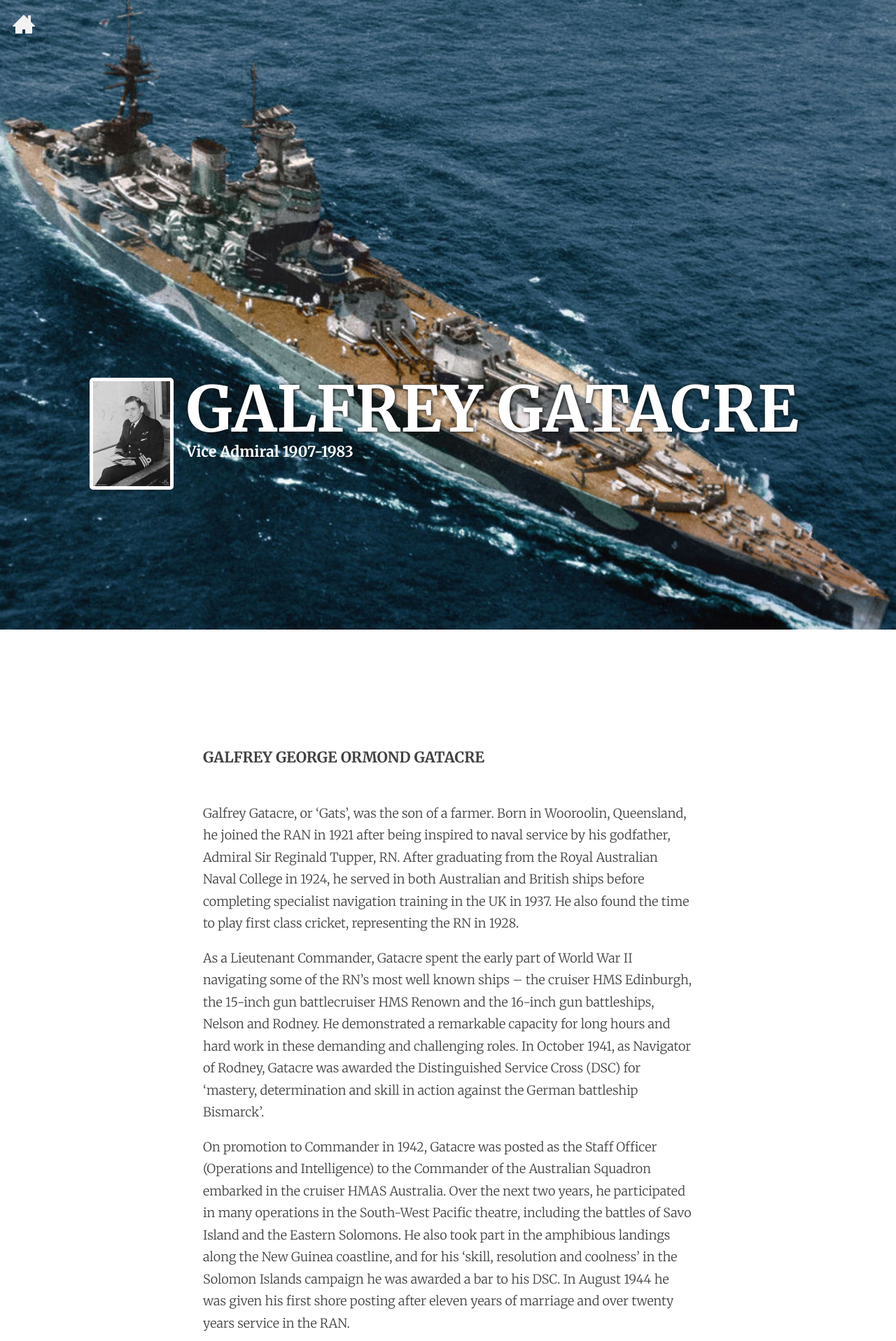
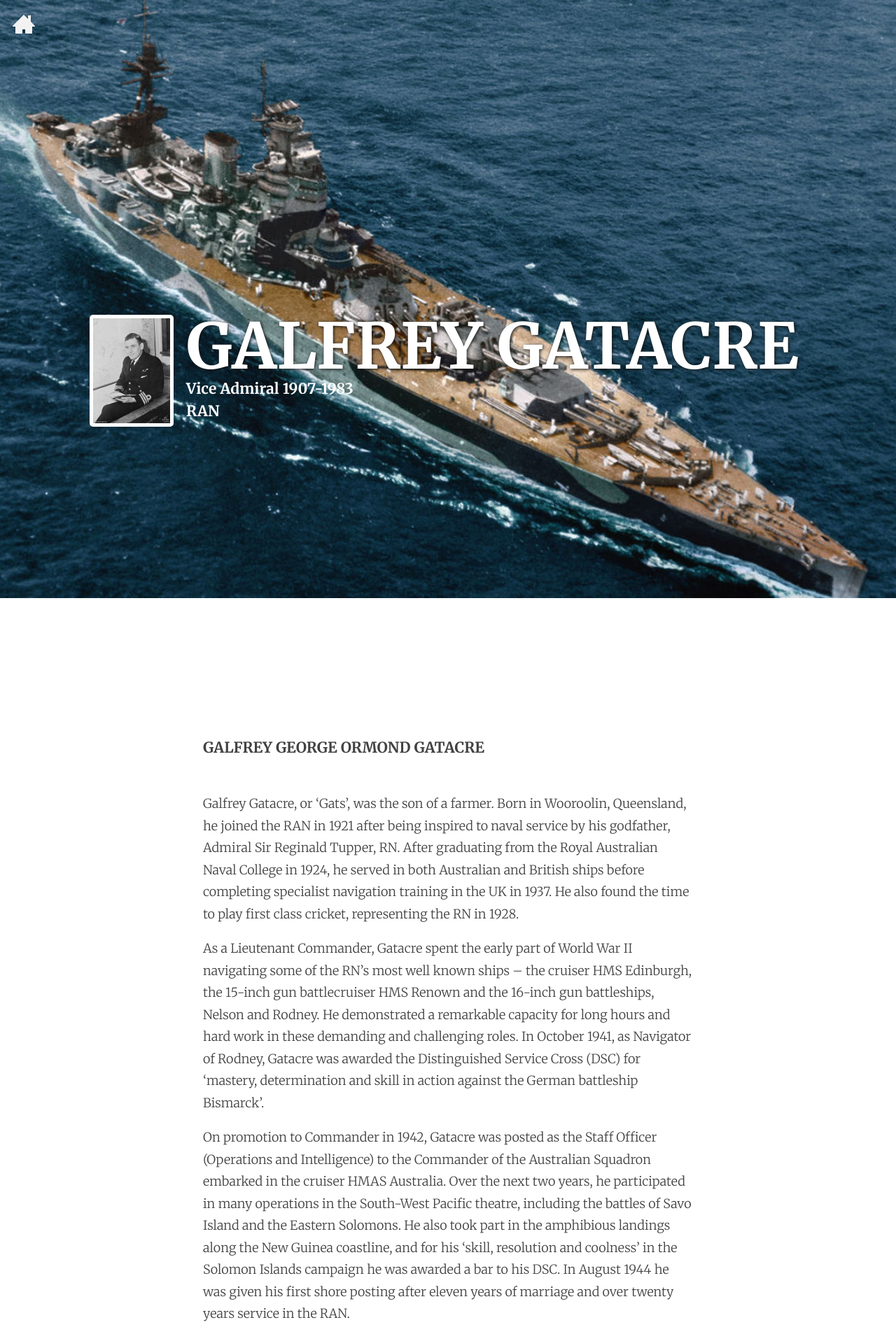
Before and after one commit to davekinkead/pwo-heritage, a Jekyll site: the page built from _people/galfrey-gatacre.md, in a window 1280 px wide. Shown: the top 1917 px of the page at 70% size. Built offline with Jekyll 4.4.1, drawn with Linux system fonts in a browser that asks for light colours.

Commit message:
Update people layout

```diff
--- a/_layouts/people.html
+++ b/_layouts/people.html
@@ -6,6 +6,7 @@ layout: default
   <img class="mugshot" src="{{ page.mugshot }}" alt="{{ page.name }}">
   <h1 class="title">{{ page.title }}</h1>
   <h3 class="subline">{{ page.rank }} {{ page.lived }}</h3>
+  <h3 class="subline">{{ page.postnominals }}</h3>
   <div class="ribbons">
   </div>
 </div>
--- a/css/main.scss
+++ b/css/main.scss
@@ -31,9 +31,8 @@ a:hover { color: darken($blue, 10); }
 
 .header {
 	color: white;
-	height: 100vh;
-	//@include linear-gradient(darken($blue, 25), $blue);
-	background: rgba(39,62,84,0.75) center center no-repeat;
+	height: 95vh;
+	background: rgba(39,62,84,0.5) center center no-repeat;
   background-size: cover;
 }
 
@@ -51,7 +50,7 @@ a:hover { color: darken($blue, 10); }
 	width: 80%; margin: auto;
 	position: relative;
 
-	top: -40vh;
+	top: -45vh;
 
 	.title { font-size: 10vh; text-shadow: #111 1px 1px 5px; margin: 0; }
 	.subline { margin: 0; }
```
